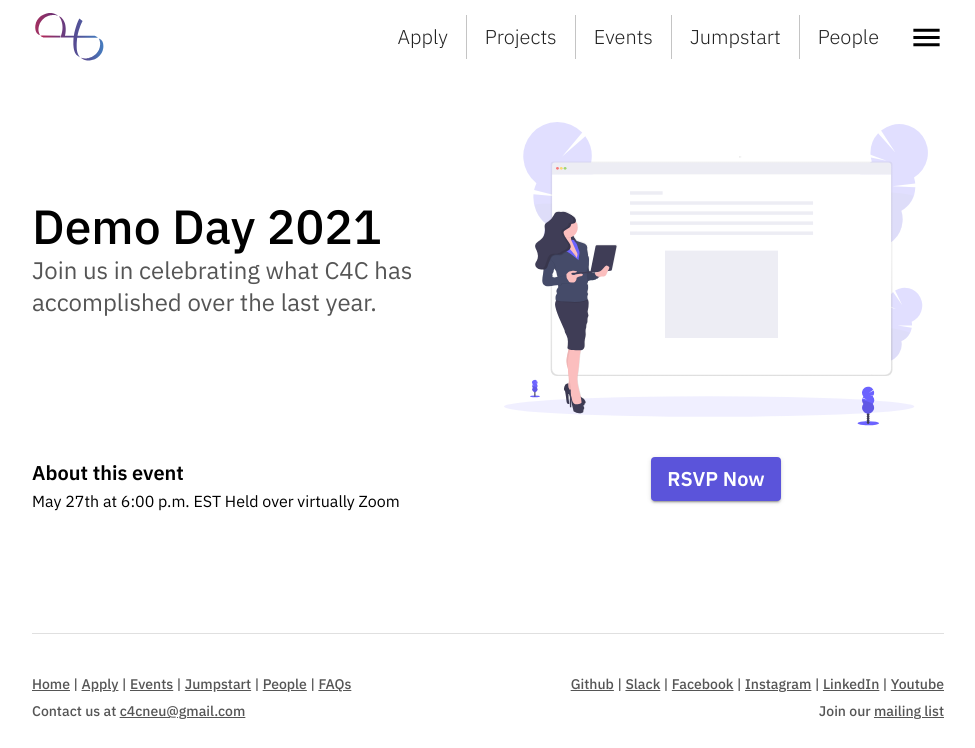
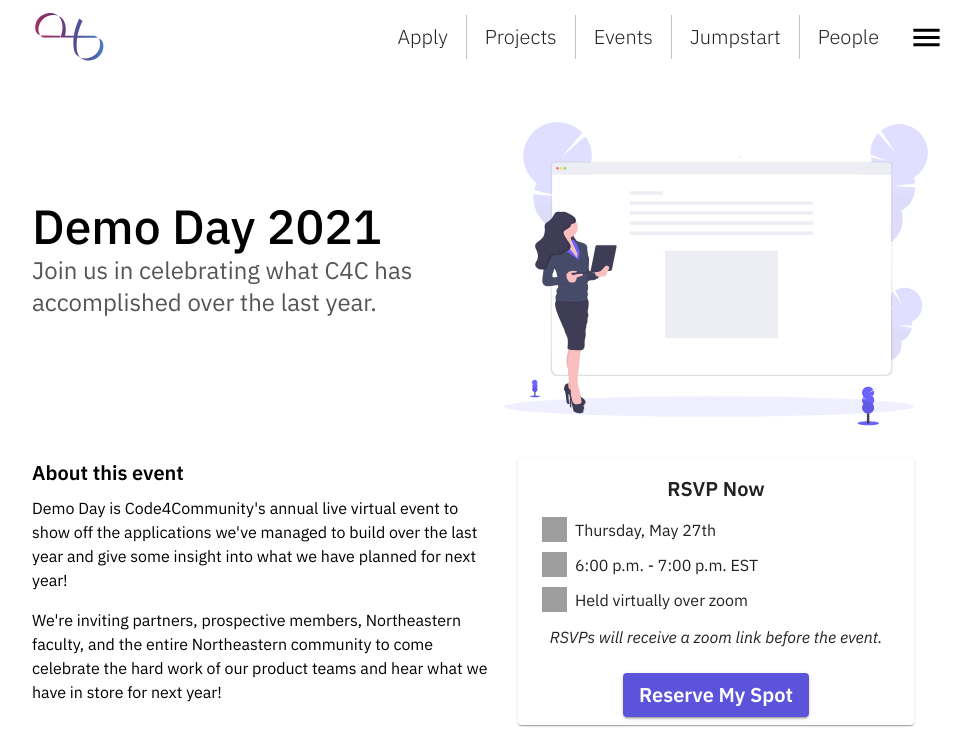
Before and after one commit to Code-4-Community/c4cneu.com, a React (Create React App) app: page /demoday in a window 1280 px wide. Shown: the top 748 px of the page, without its empty margins (152-1127 px from the left). Built offline with nearby package versions, Linux system fonts and the light colour scheme; grey boxes are pictures that could not be loaded.

Commit message:
Updated look of demo day page

```diff
--- a/src/pages/demoday/DemoDay.tsx
+++ b/src/pages/demoday/DemoDay.tsx
@@ -7,24 +7,58 @@ import {
   Grid,
   Typography,
   Box,
-  Link, Card, CardContent,
+  Link, Card, CardContent, CardActions, CardHeader, Paper, CardMedia,
 } from '@material-ui/core';
 import Alert from '@material-ui/lab/Alert';
 import { ReactComponent as SVG } from './demoday.svg';
 import { Link as RouterLink } from 'react-router-dom';
 
 import Hero from '../../components/Hero';
+import {projects} from "../projects/ProjectJSON";
+import ProjectCard from "../projects/ProjectCard";
 
 const useStyles = makeStyles({
   button: {
     textTransform: 'none',
   },
-  buttonContainer: {
+  detailsContainer: {
     display: 'flex',
+    flexDirection: 'column',
     justifyContent: 'center',
     alignItems: 'flex-start',
   },
-  link: {},
+  detailLine: {
+    display: 'flex',
+    justifyContent: 'center',
+    alignItems: 'center',
+  },
+  centerLine: {
+    display: 'flex',
+    justifyContent: 'center',
+    alignItems: 'center',
+    width: '100%',
+  },
+  infoText: {
+    marginTop: "0.5em",
+    fontStyle: "italic",
+  },
+  icon: {
+    paddingTop: 5,
+    paddingBottom: 5,
+    width: 25,
+    height: 25,
+    marginLeft: '0.5em',
+    marginRight: '0.5em',
+    backgroundColor: 'white',
+  },
+  projectImg: {
+    height: "160px",
+    objectFit: "contain",
+    transition: "transform .2s",
+    "&:hover": {
+      transform: "scale(1.01)",
+    },
+  },
 });
 
 const DemoDay: React.FC = () => {
@@ -52,14 +86,68 @@ const DemoDay: React.FC = () => {
       <Grid container>
         <Grid item md={6}>
           <Box pb={3}>
-            <Typography variant="h6">About this event</Typography>
+            <Typography variant="h6" gutterBottom>
+              About this event
+            </Typography>
+            <Typography variant="body1" paragraph>
+              Demo Day is Code4Community's annual live virtual event to show off the applications
+              we've managed to build over the last year and give some insight into what
+              we have planned for next year!
+            </Typography>
             <Typography variant="body1">
-              May 27th at 6:00 p.m. EST
-              Held over virtually Zoom
+              We're inviting partners, prospective members, Northeastern faculty, and the
+              entire Northeastern community to come celebrate the hard work of our product
+              teams and hear what we have in store for next year!
             </Typography>
           </Box>
         </Grid>
-        <Grid item xs className={classes.buttonContainer}>
+        <Grid item xs>
+          <Container maxWidth="xs">
+            <Card>
+              <CardContent className={classes.detailsContainer}>
+                <Container className={classes.centerLine}>
+                  <Typography variant="h6" gutterBottom>
+                    RSVP Now
+                  </Typography>
+                </Container>
+                <Box className={classes.detailLine}>
+                  <img
+                      className={classes.icon}
+                      src="https://c4cneu-public.s3.us-east-2.amazonaws.com/Icons/calendar.svg"
+                      alt="Linkedin"
+                  />
+                  <Typography>
+                    Thursday, May 27th
+                  </Typography>
+                </Box>
+                <Box className={classes.detailLine}>
+                  <img
+                      className={classes.icon}
+                      src="https://c4cneu-public.s3.us-east-2.amazonaws.com/Icons/time-clock.svg"
+                      alt="Linkedin"
+                  />
+                  <Typography>
+                    6:00 p.m. - 7:00 p.m. EST
+                  </Typography>
+                </Box>
+                <Box className={classes.detailLine}>
+                  <img
+                      className={classes.icon}
+                      src="https://c4cneu-public.s3.us-east-2.amazonaws.com/Icons/zoom.svg"
+                      alt="Linkedin"
+                  />
+                  <Typography>
+                    Held virtually over zoom
+                  </Typography>
+                </Box>
+                <Container className={classes.centerLine} disableGutters>
+                  <Typography className={classes.infoText} align="center">
+                    RSVPs will receive a zoom link before the event.
+                  </Typography>
+                </Container>
+              </CardContent>
+              <CardActions>
+                <Container className={classes.centerLine}>
                   <Button
                       variant="contained"
                       color="primary"
@@ -67,10 +155,22 @@ const DemoDay: React.FC = () => {
                       href={rsvpLink}
                       target="_blank"
                   >
-            <Typography variant="h6">RSVP Now</Typography>
+                    <Typography variant="h6">Reserve My Spot</Typography>
                   </Button>
+                </Container>
+              </CardActions>
+            </Card>
+          </Container>
         </Grid>
       </Grid>
+
+      <Container maxWidth="md">
+        <Grid container justify="center" alignItems="flex-start" spacing={1}>
+          {projects.map((value, index) => {
+            return <ProjectCard {...value} key={index} />;
+          })}
+        </Grid>
+      </Container>
     </Container>
   );
 };
```
Lines whose indentation alone changed are shown as unchanged.
